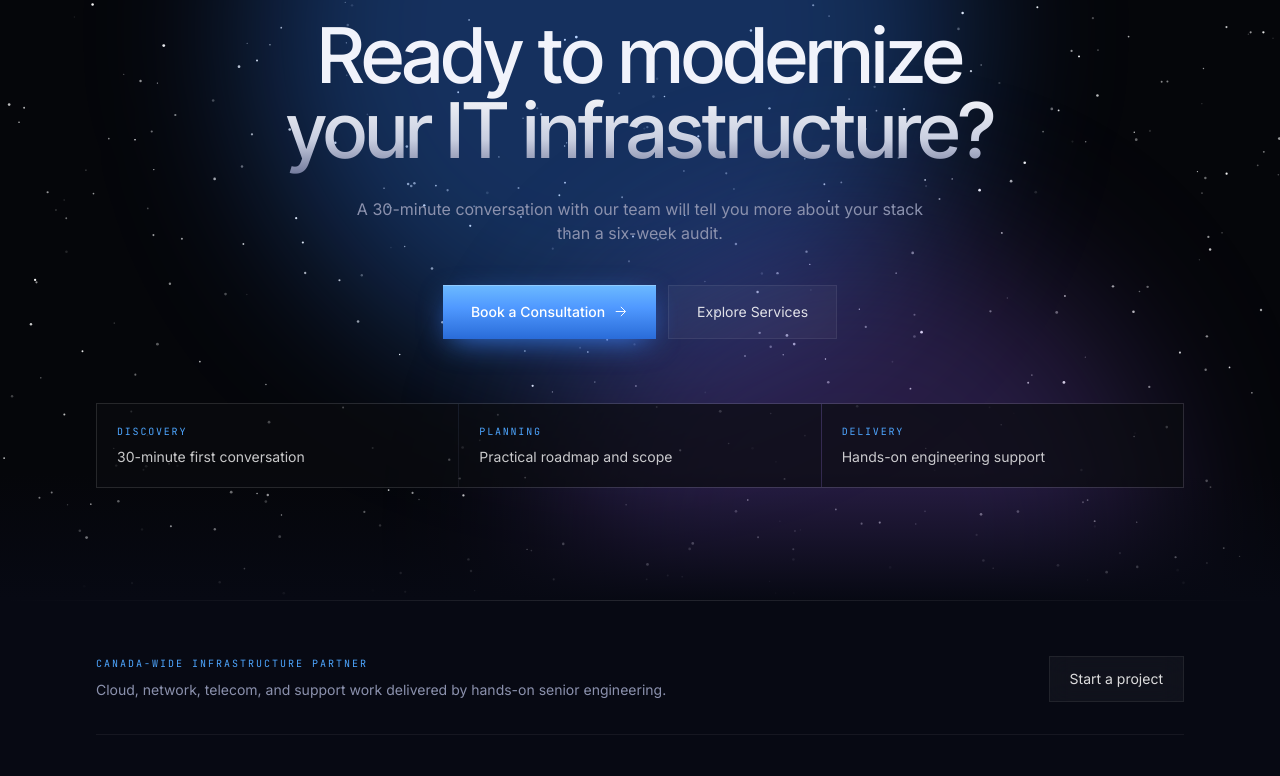
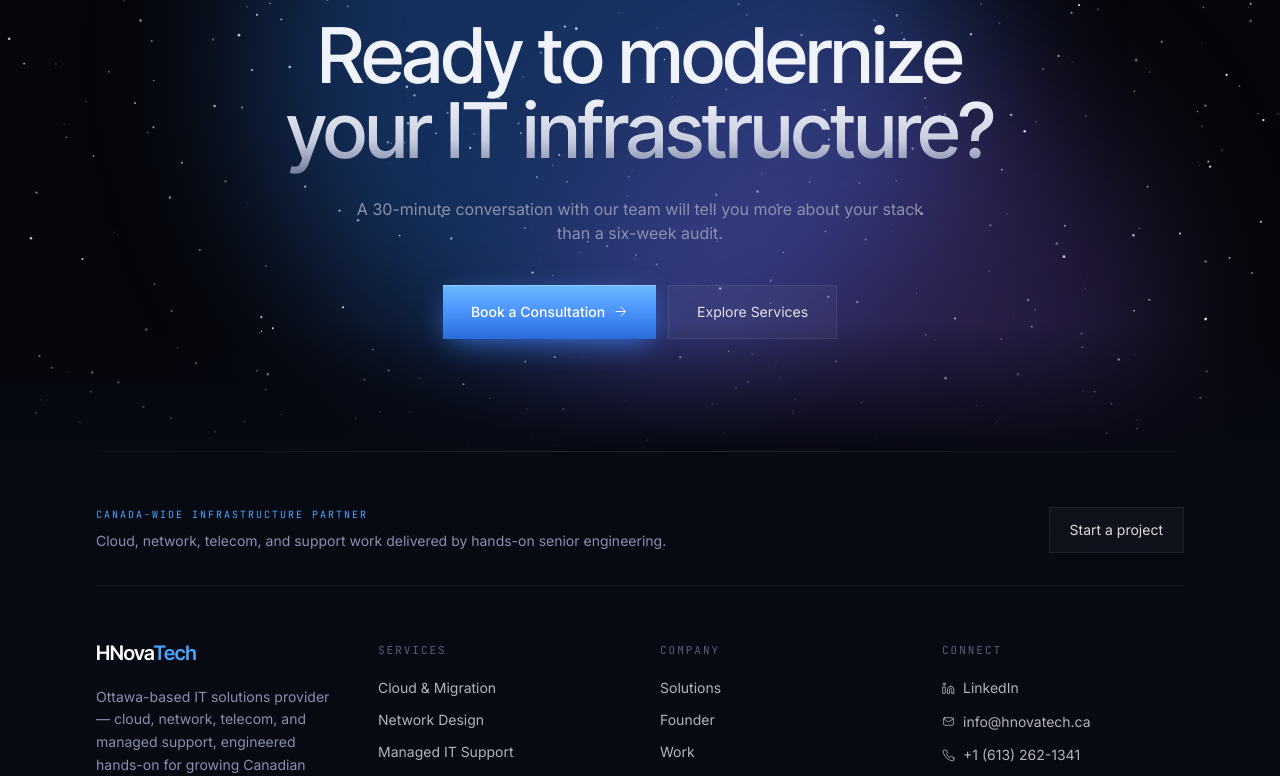
Before and after one commit to Omar-Alme/hnova-tech, a Next.js app: page / in a window 1280 px wide. Shown: the part 8462-9238 px from the top of the page. Built offline with nearby package versions, Linux system fonts and the light colour scheme.

Commit message:
feat: remove unused content from FinalCTA component and clean up FAQ icon styling

```diff
--- a/components/faq.tsx
+++ b/components/faq.tsx
@@ -46,7 +46,7 @@ export function FAQ() {
                   <span className="font-display text-xl font-medium tracking-tight text-ink-900">
                     {item.q}
                   </span>
-                  <span className="grid h-8 w-8 shrink-0 place-items-center border border-black/[0.08] text-muted transition-colors group-open:bg-ink-950 group-open:text-white">
+                  <span className="grid h-8 w-8 shrink-0 place-items-center border border-black/[0.08] text-muted">
                     <IconChevron
                       size={15}
                       className="transition-transform group-open:rotate-180"
--- a/components/final-cta.tsx
+++ b/components/final-cta.tsx
@@ -80,26 +80,6 @@ export function FinalCTA() {
           </div>
         </Reveal>
       </div>
-
-      <div className="relative z-10 mx-auto mt-16 max-w-6xl px-6 sm:px-8">
-        <Reveal delay={0.36}>
-          <div className="grid grid-cols-1 gap-px overflow-hidden border border-white/[0.08] bg-white/[0.06] sm:grid-cols-3">
-            {[
-              ["Discovery", "30-minute first conversation"],
-              ["Planning", "Practical roadmap and scope"],
-              ["Delivery", "Hands-on engineering support"],
-            ].map(([k, v]) => (
-              <div key={k} className="bg-ink-950/70 px-5 py-5 text-left">
-                <div className="text-[10px] font-mono uppercase tracking-[0.18em] text-glow-blue">
-                  {k}
-                </div>
-                <div className="mt-2 text-sm text-white/78">{v}</div>
-              </div>
-            ))}
-          </div>
-        </Reveal>
-      </div>
-
       <div className="pointer-events-none absolute inset-x-0 bottom-0 h-32 bg-gradient-to-b from-transparent to-[#070913]" />
     </section>
   );
```
